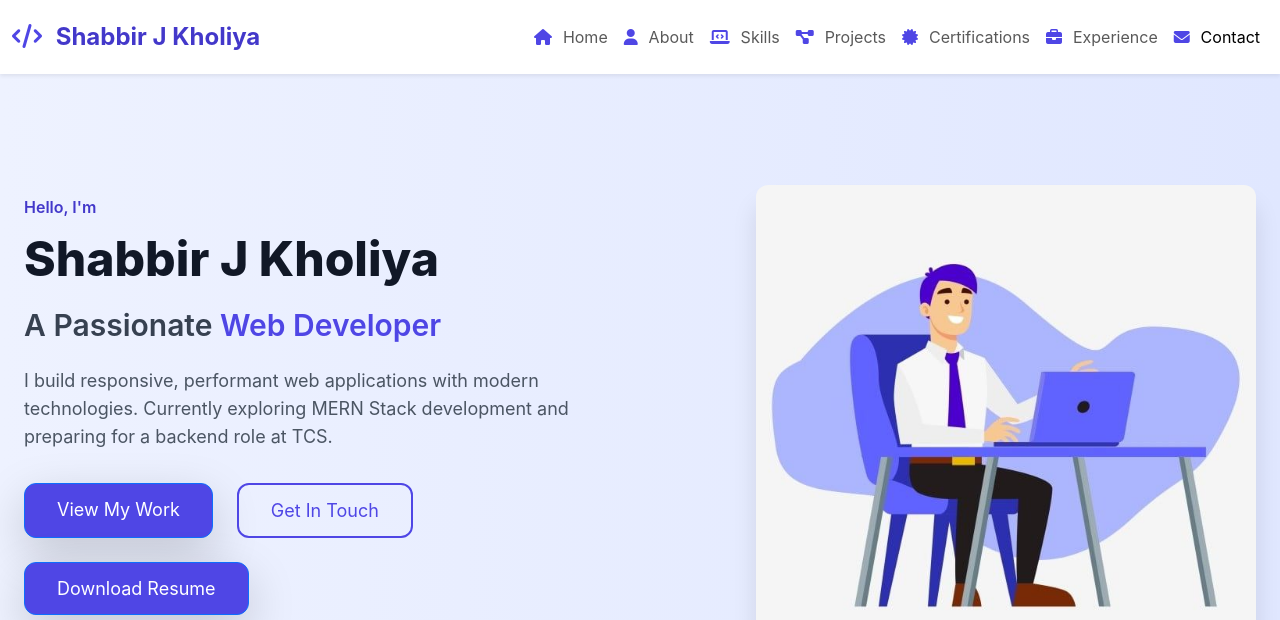
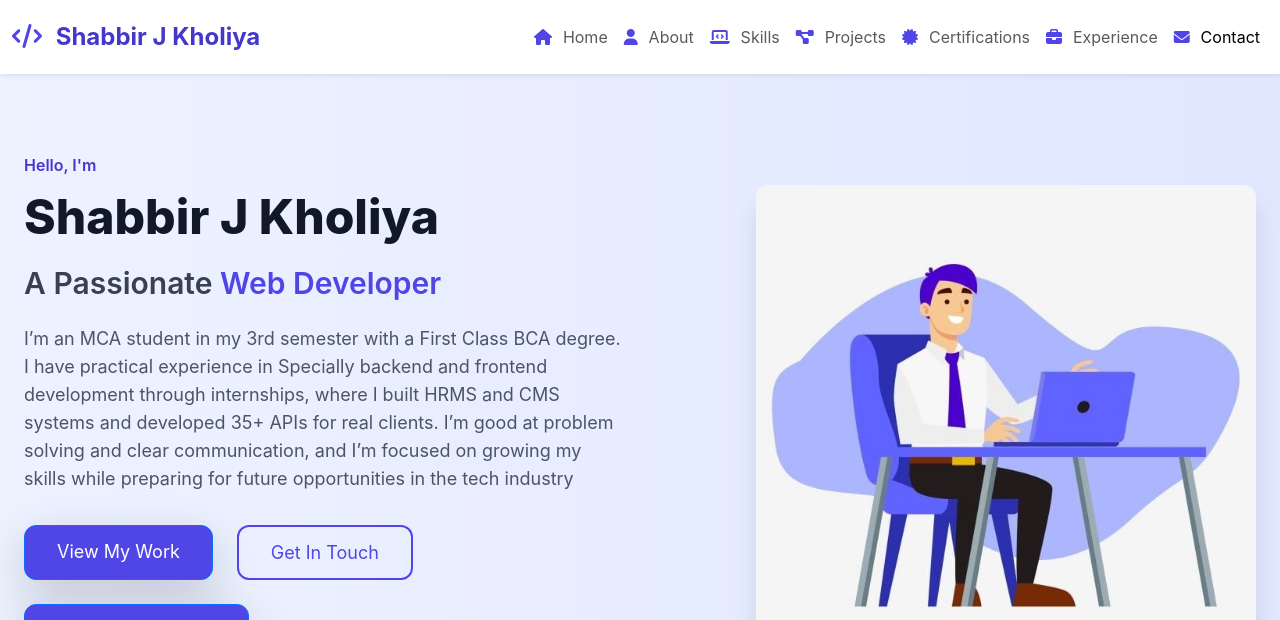
Before and after one commit to shabbirjkholiya/-portfolio, a plain HTML site: page index.html in a window 1280 px wide. Shown: the top 620 px of the page. Drawn offline with nearby package versions, Linux system fonts and the light colour scheme.

Commit message:
Update index.html

```diff
--- a/index.html
+++ b/index.html
@@ -90,10 +90,13 @@
         <h1 class="text-5xl font-extrabold text-gray-900 mb-4">Shabbir J Kholiya</h1>
         <h2 class="text-3xl font-semibold text-gray-700 mb-6">A Passionate <span class="text-indigo-600">Web Developer</span></h2>
         <p class="text-lg text-gray-600 mb-8">
-          I build responsive, performant web applications with modern technologies. Currently exploring MERN Stack development and preparing for a backend role at TCS.
-        </p>
+         I’m an MCA student in my 3rd semester with a First Class BCA degree. I have practical experience in Specially
+backend and frontend development through internships, where I built HRMS and CMS systems and developed 35+
+APIs for real clients. I’m good at problem
+solving and clear communication, and I’m focused on growing my skills
+while preparing for future opportunities in the tech industry  </p>
         <div class="flex flex-wrap md:flex-nowrap gap-4">
-          <a href="#portfolio" class="btn btn-primary bg-indigo-600 text-white shadow-lg">View My Work</a>
+          <a href="projects.html" class="btn btn-primary bg-indigo-600 text-white shadow-lg">View My Work</a>
           <a href="#contact" class="btn btn-outline-primary text-indigo-600 border-2 border-indigo-600">Get In Touch</a>
           <button class="btn btn-primary bg-indigo-600 text-white shadow-lg" onclick="downloadResume()">Download Resume</button>
         </div>
```
